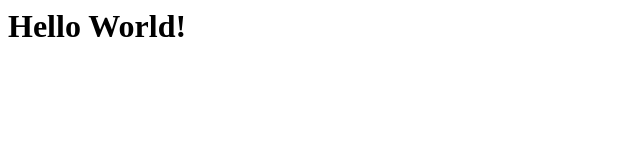
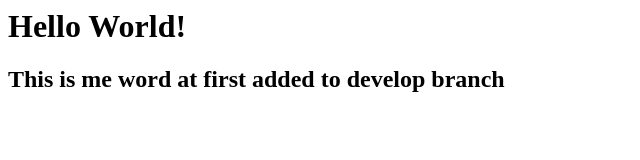
Before and after one commit to tumnbv/Git-RemoteRep, a plain HTML site: page index.html in a window 1280 px wide. Shown: the whole page, without its empty margins (0-640 px from the left). Drawn offline with Linux system fonts and the light colour scheme.

Commit message:
added h2

```diff
--- a/index.html
+++ b/index.html
@@ -1 +1,2 @@
 <h1>Hello World!<h1>
+<h2>This is me word at first added to develop branch<h2>
```
